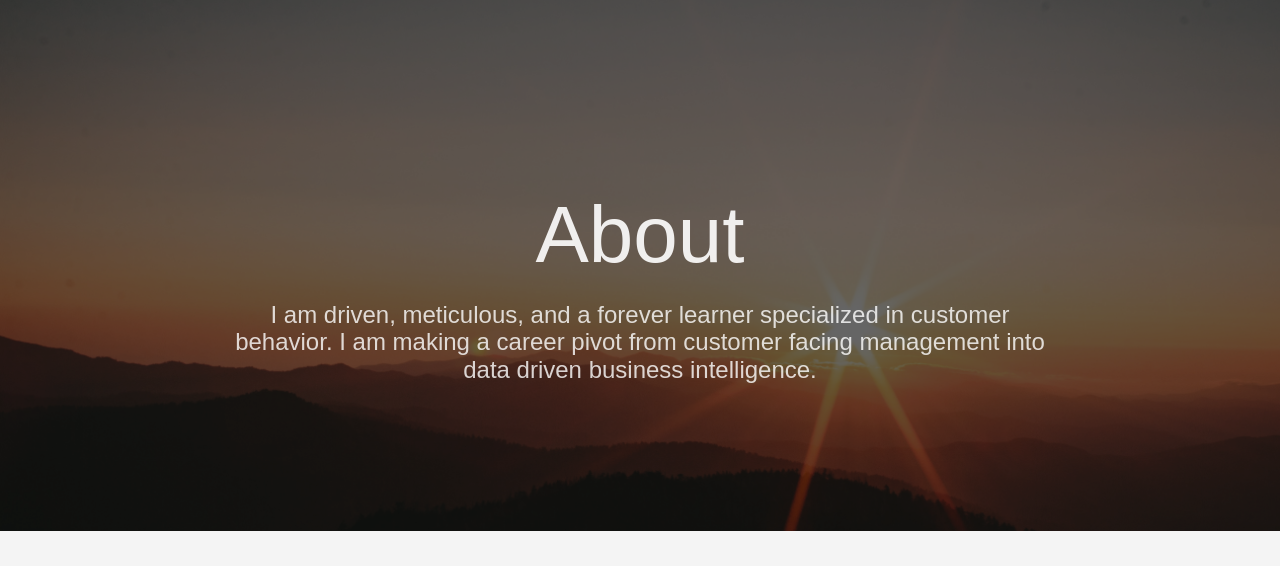
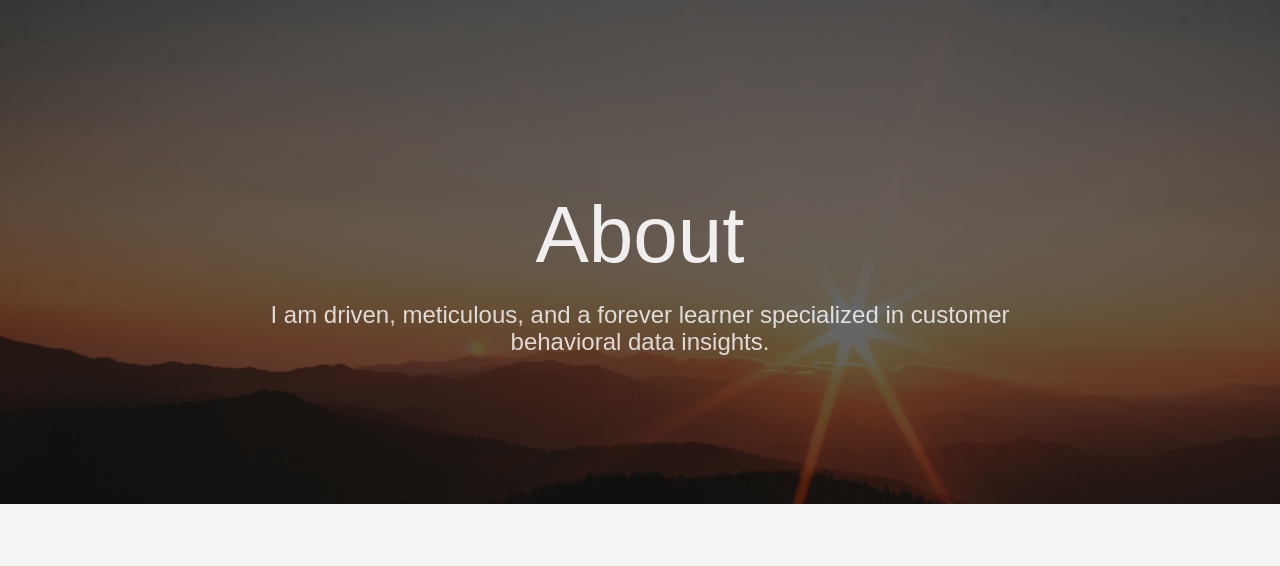
Before and after one commit to helen-tong/my_portfolio, a plain HTML site: page about/index.html in a window 1280 px wide. Shown: the part 84-650 px from the top of the page. Drawn offline with Linux system fonts and the light colour scheme.

Commit message:
updated about page

```diff
--- a/about/index.html
+++ b/about/index.html
@@ -32,15 +32,15 @@
 
 
     <meta property="og:title" content="About" />
-<meta property="og:description" content="I am driven, meticulous, and a forever learner specialized in customer behavior. I am making a career pivot from customer facing management into data driven business intelligence." />
+<meta property="og:description" content="I am driven, meticulous, and a forever learner specialized in customer behavioral data insights." />
 <meta property="og:type" content="website" />
 <meta property="og:url" content="https://helen-tong.github.io/my_portfolio/about/" />
 
 <meta itemprop="name" content="About">
-<meta itemprop="description" content="I am driven, meticulous, and a forever learner specialized in customer behavior. I am making a career pivot from customer facing management into data driven business intelligence.">
+<meta itemprop="description" content="I am driven, meticulous, and a forever learner specialized in customer behavioral data insights.">
 <meta name="twitter:card" content="summary"/>
 <meta name="twitter:title" content="About"/>
-<meta name="twitter:description" content="I am driven, meticulous, and a forever learner specialized in customer behavior. I am making a career pivot from customer facing management into data driven business intelligence."/>
+<meta name="twitter:description" content="I am driven, meticulous, and a forever learner specialized in customer behavioral data insights."/>
 
 
   </head>
@@ -132,7 +132,7 @@
         </h1>
 
           <h2 class="fw1 f5 f3-l white-80 measure-wide-l center mt3">
-            I am driven, meticulous, and a forever learner specialized in customer behavior. I am making a career pivot from customer facing management into data driven business intelligence.
+            I am driven, meticulous, and a forever learner specialized in customer behavioral data insights.
           </h2>
 
       </div>
@@ -147,7 +147,7 @@
     <img src="https://helen-tong.github.io/my_portfolio/images/001.jpg"/>
 </figure>
 
-<p>Hi! My name is Helen. I have ten years of experience in cross functional roles, using customer behavioral and customer satisfaction data to develop insights and understand what consumers want. My specialty and passion is in working with data to identify B2B and B2C growth opportunities using a customer-focused strategy in decision making, and I want to focus the next trajectory of my career doing quantitative analysis work. To achieve this goal, I recently completed further studies to deepen my knowledge of programming tools to uncover insights with data. Right now, I am making a career pivot into data intelligence and I am looking forward to utilize my technical, analytical, and soft skills to impact decision making. You will find me personable, articulate, and reliable. Making a career pivot into the data world is not easy, but if you give me an opportunity to showcase my skills, you&rsquo;ll find that I&rsquo;ll be a great asset to any team and company!</p>
+<p>Hi! My name is Helen. I have ten years of experience in cross functional roles, using customer behavioral and customer satisfaction data to develop insights and understand what consumers want. My specialty and passion is in working with data to identify B2B and B2C growth opportunities using a customer-focused strategy in decision making, and I want to focus the next trajectory of my career doing quantitative analysis work. To achieve this goal, I recently completed further studies to deepen my knowledge of programming tools to uncover insights with data. I am looking forward to utilize my technical, analytical, and soft skills to impact decision making. You will find me personable, articulate, reliable, and a great asset to any team and company!</p>
 </section>
     <section class="flex-ns flex-wrap justify-around mt5">
 
```
